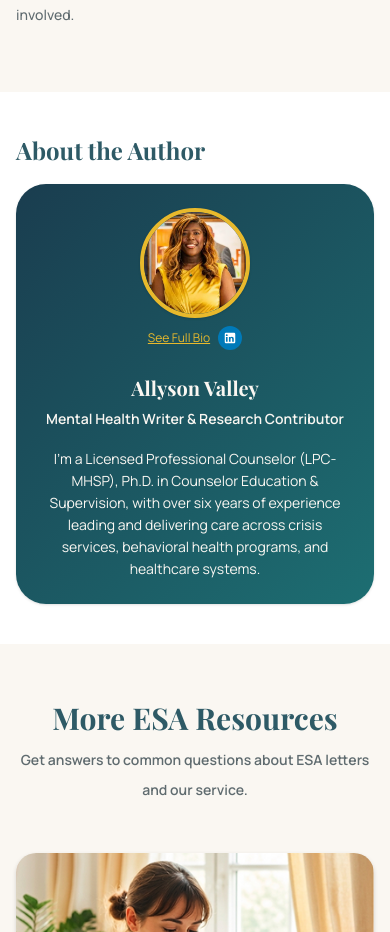
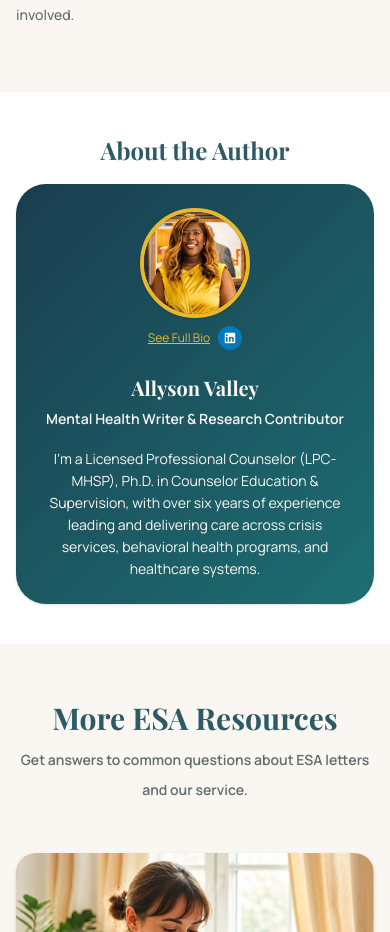
Before and after one commit to Aman-scripts/myesatherapist, a Next.js app: page /blogs/how-to-verify-if-an-esa-letter-is-legitimate in a window 390 px wide. Shown: the part 7545-8477 px from the top of the page. Built offline with nearby package versions, Linux system fonts and the light colour scheme; a web font is replaced by a local one.

Commit message:
style(blog-author): center About the Author heading on mobile screens

```diff
--- a/components/blogs/BlogAuthorBio.tsx
+++ b/components/blogs/BlogAuthorBio.tsx
@@ -7,7 +7,7 @@ export function BlogAuthorBio() {
       <div className="max-w-[1117px] mx-auto space-y-4 sm:space-y-6">
 
         {/* Section Heading: Frame 1261153657 */}
-        <h2 className="font-heading text-2xl sm:text-[28px] font-bold text-[#2E5A66] leading-[36px] tracking-[-0.00015em]">
+        <h2 className="font-heading text-2xl sm:text-[28px] font-bold text-[#2E5A66] leading-[36px] tracking-[-0.00015em] text-center sm:text-left">
           About the Author
         </h2>
 
```
